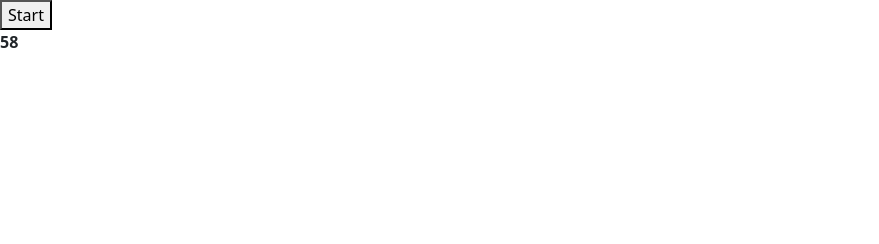
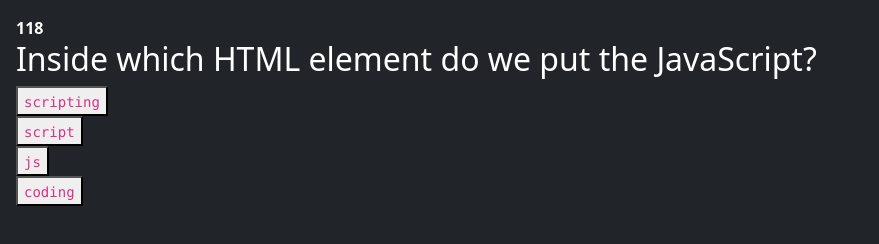
Before and after one commit to LVC-1F3R/jsTimedQuiz, a plain HTML site: page index.html in a window 1280 px wide. Both pictures are taken after a click on the button "Start". Shown: the whole page, without its empty margins (0-879 px from the left). Drawn offline with nearby package versions, Linux system fonts and the light colour scheme.

Commit message:
added questions. added hide and display logic for questions. added partial incorrect answer flow

```diff
--- a/assets/script.js
+++ b/assets/script.js
@@ -1,17 +1,19 @@
-var isSetTimmeoutRunning = false;
+// refractor code
 
-function startCountdown(){
+function handleStart() {
+var isSetTimeoutRunning = false;
 
-  if( isSetTimmeoutRunning == false ){
+  if( isSetTimeoutRunning == false ){
 
-    var timeCount = 60
+    var timeCount = 120
 
     if( timeCount >=1 ){
-      isSetTimmeoutRunning = true;
+      isSetTimeoutRunning = true;
       var countMilliseconds = timeCount*1000;
       setTimeout(function(){
-        isSetTimmeoutRunning = false;
-        alert(timeCount + " seconds have passed.");
+        isSetTimeoutRunning = false;
+        alert(" Time is up!");
+        // redirect to scoreboard
       }, countMilliseconds);
 
       var counter = timeCount;
@@ -28,10 +30,51 @@ function startCountdown(){
       }, 1000);
     }
   }
+
+
+if (isSetTimeoutRunning == true) {
+  var startButton = document.querySelector("#start-button")
+  startButton.style.display = "none"
+
+  var firstQuestion = document.querySelector("#first-question")
+  firstQuestion.style.display = "block"
+
+  var secondQuestion = document.querySelector("#second-question")
+  var thirdQuestion = document.querySelector("#third-question")
+
+  document.getElementById("correct1").onclick = function() {
+    firstQuestion.style.display = "none"
+    secondQuestion.style.display = "block"
+  }
+
+  document.getElementById("correct2").onclick = function() {
+    secondQuestion.style.display = "none"
+    thirdQuestion.style.display = "block"
+  }
+
+  document.getElementById("correct3").onclick = function() {
+    thirdQuestion.style.display = "none"
+    // show scoreboard and stop timer
+  }
+
+
+// handler for incorrect answers along with time and point reduction.
+
+  var incorrectAns = document.querySelectorAll("button#incorrect")
+  console.log(incorrectAns)
+  for (const incorrect of incorrectAns) {
+    incorrect.addEventListener('click',  function(event) {
+    alert("Incorrect")
+    // subtract time
+    // subtract score
+  })
 }
 
 
-function handleStart() {
+} else {
+  // show scoreboard
+}
+
 
 
 
--- a/index.html
+++ b/index.html
@@ -9,8 +9,64 @@
     <link rel="stylesheet" href="./assets/style.css">
     <script src="./assets/script.js"></script>
 </head>
-<body>
-        <button onclick="startCountdown()">Start</button>
-        <div id="countdown-text"></div>
+<body class="p-3 mb-2 bg-dark text-white">
+    <div class="btn-default d-flex align-items-center justify-content-center" id="start-div">
+        <button class="m-3" onclick="handleStart()" id="start-button">Start</button>
+    </div>
+    <div id="countdown-text"></div>
+
+    <!-- questions taken from w3 and are slightly revised -->
+    <div id="first-question" class="" style="display: none;">
+        <h2>Inside which HTML element do we put the JavaScript?</h2>
+        <button id="incorrect">
+            <code>scripting</code>
+        </button>
+        <br>
+        <button id="correct1">
+            <code>script</code>
+        </button>
+        <br>
+        <button id="incorrect">
+            <code>js</code>
+        </button>
+        <br>
+        <button id="incorrect">
+            <code>coding</code>
+        </button>
+        <br>
+    </div>
+
+    <div id="second-question" class="" style="display: none;">
+        <h2>Where is the correct place to insert a JavaScript?</h2>
+        <button id="incorrect">
+            <code>head</code>
+        </button>
+        <br>
+        <button id="correct2">
+            <code>body</code>
+        </button>
+        <br>
+        <button id="incorrect">
+            <code>footer</code>
+        </button>
+        <br>
+    </div>
+
+    <div id="third-question" class="" style="display: none;">
+        <h2>What is the correct syntax for referring to an external script called "xxx.js"?</h2>
+        <button id="correct3">
+            <code>script src="xxx.js"</code>
+        </button>
+        <br>
+        <button id="incorrect">
+            <code>script name="xxx.js"</code>
+        </button>
+        <br>
+        <button id="incorrect">
+            <code>script href ="xxx.js"</code>
+        </button>
+        <br>
+    </div>
+
 </body>
 </html>
```
